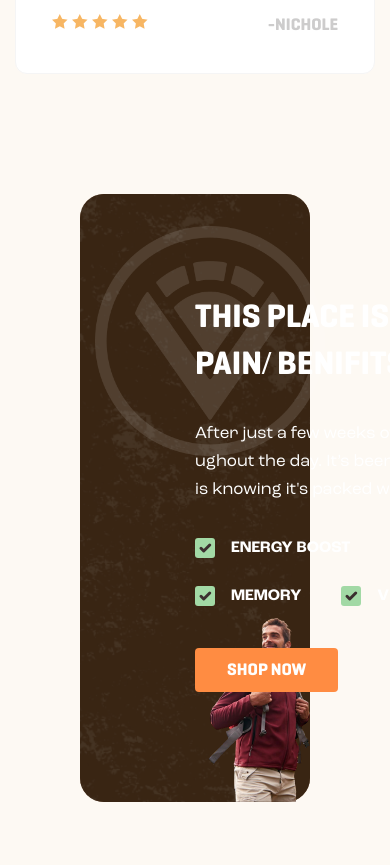
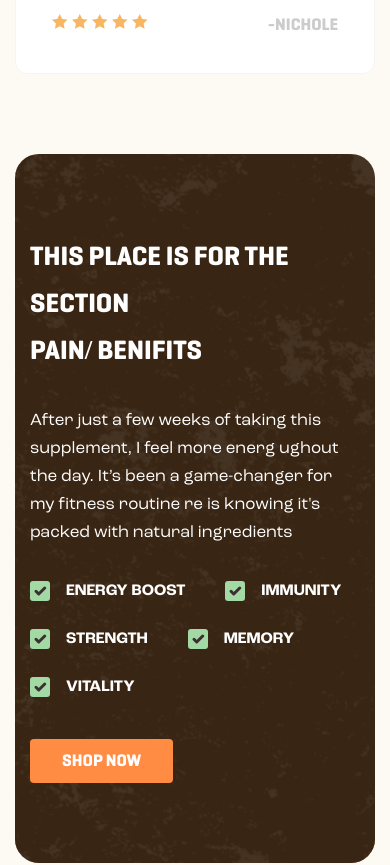
Before and after one commit to amshamim99/vital-origin, a plain HTML site: page index.html in a window 390 px wide. Shown: the part 7554-8419 px from the top of the page. Drawn offline with Linux system fonts and the light colour scheme; files whose address does not match are found by name.

Commit message:
responsive done benefit section

```diff
--- a/index.html
+++ b/index.html
@@ -345,7 +345,7 @@
                 </div>
             </div>
     </section>
-    <section class="vt-container-fluid vt-py-10 2xl:vt-py-16 vt-px-[15px] lg:vt-px-12 3xl:vt-px-20">
+    <section class="vt-container-fluid vt-py-10 2xl:vt-py-16 vt-px-[15px] xl:vt-px-12 3xl:vt-px-20">
             <div class="vt-bg-overly-3 !vt-bg-cover !vt-bg-center vt-py-20 lg:vt-py-28 2xl:vt-py-36 vt-rounded-3xl" style="background: url(assets/img/bg/catagori-bg.png);">
                 <div class="vt-container vt-z-20 vt-relative">
                     <div class="vt-grid vt-grid-cols-4 vt-gap-12">
@@ -454,19 +454,21 @@
                 </div>
             </div>
     </section>
-    <section class="vt-container-fluid vt-py-20 vt-px-20">
+    <section class="vt-container-fluid vt-py-10 xl:vt-py-20 vt-px-[15px] xl:vt-px-12 3xl:vt-px-20">
         <div class="vt-bg-overly-4 !vt-bg-cover !vt-bg-center vt-rounded-3xl" style="background: url(assets/img/bg/catagori-bg.png);">
-            <div class="vt-container vt-z-20 vt-pt-[100px] vt-pb-[110px] vt-relative">
-                <img class="vt-absolute vt-top-8" src="assets/img/logo/white-logo.png" alt="">
+            <div class="vt-container vt-z-20 vt-py-20 xl:vt-pt-[100px] lg:vt-pb-[110px] vt-relative">
+                <div class="vt-absolute vt-w-[65%] xl:vt-w-[60%] vt-top-16 2xl:vt-top-8 -vt-left-4 vt-hidden lg:vt-block">
+                    <img class="vt-w-full" src="assets/img/logo/white-logo.png" alt="">
+                </div>
                 <div class="vt-grid vt-grid-cols-2">
-                    <div class="vt-col-span-1">
-                        <div class="vt-absolute vt-bottom-0 vt-left-32">
+                    <div class="vt-col-span-1 vt-hidden lg:vt-block">
+                        <div class="vt-absolute vt-bottom-0 xl:vt-left-32">
                             <img src="assets/img/social-proof/benifit.png" alt="">
                         </div>
                     </div>
-                    <div class="vt-col-span-1">
-                        <div class="vt-w-[544px] vt-z-20 vt-relative">
-                            <h2 class="vt-text-[33px] vt-text-white vt-font-bold vt-leading-[47px] vt-uppercase vt-mb-8">This Place is For The Section <br> Pain/ Benifits</h2>
+                    <div class="vt-col-span-2 lg:vt-col-span-1">
+                        <div class="vt-w-full xl:vt-w-[544px] vt-z-20 vt-relative">
+                            <h2 class="vt-text-xl md:vt-text-[33px] vt-text-white vt-font-bold vt-leading-[47px] vt-uppercase vt-mb-8">This Place is For The Section <br> Pain/ Benifits</h2>
                             <p class="vt-text-lg vt-text-white vt-font-normal vt-leading-7 vt-mb-8">After just a few weeks of taking this supplement, I feel more energ
                                 ughout the day. It’s been a game-changer for my fitness routine re
                                 is knowing it's packed with natural ingredients</p>
```
